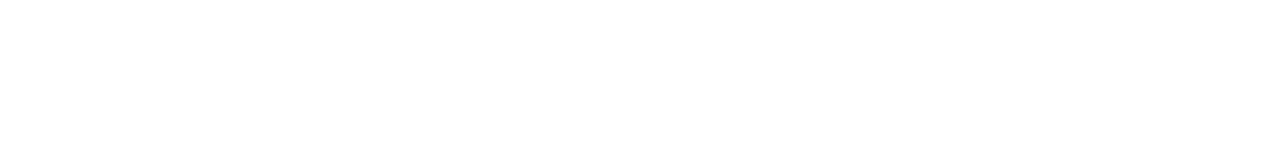
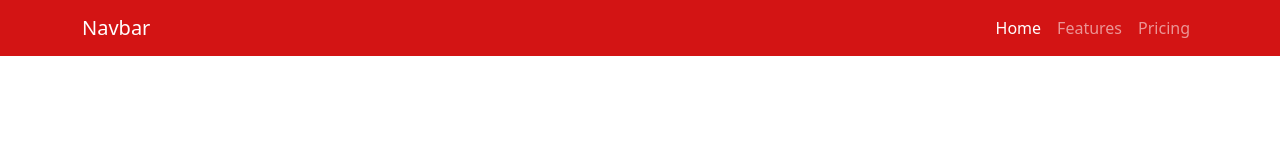
Before and after one commit to Irfikri0204/Irfikri0204.github.io, a plain HTML site: page index.html in a window 1280 px wide. Drawn offline with Linux system fonts and the light colour scheme; files that its build step writes are made by us from their sources.

Commit message:
Menambah Navbar

```diff
--- a/index.html
+++ b/index.html
@@ -6,9 +6,38 @@
     <meta name="viewport" content="width=device-width, initial-scale=1.0">
     <title>Irfikri0204</title>
 </head>
+<link rel="stylesheet" href="bootstrap/css/bootstrap.min.css">
+<link rel="stylesheet" href="style.css">
 
 <body>
+    <!-- Navbar -->
+    <nav class="navbar navbar-dark navbar-expand-lg bg-body-tertiary " style="background-color: #d31414;">
+        <div class="container">
+            <a class="navbar-brand" href="#">Navbar</a>
+            <button class="navbar-toggler" type="button" data-bs-toggle="collapse" data-bs-target="#navbarNav"
+                aria-controls="navbarNav" aria-expanded="false" aria-label="Toggle navigation">
+                <span class="navbar-toggler-icon"></span>
+            </button>
+            <div class="collapse navbar-collapse" id="navbarNav">
+                <ul class="navbar-nav ms-auto">
+                    <li class="nav-item">
+                        <a class="nav-link active" aria-current="page" href="#">Home</a>
+                    </li>
+                    <li class="nav-item">
+                        <a class="nav-link" href="#">Features</a>
+                    </li>
+                    <li class="nav-item">
+                        <a class="nav-link" href="#">Pricing</a>
+                    </li>
+                </ul>
+            </div>
+        </div>
+    </nav>
+    <!-- Close Navbar -->
 
+    <!-- Js -->
+    <script src="bootstrap/js/bootstrap.bundle.min.js"></script>
+    <!-- Close Js -->
 </body>
 
 </html>
```
